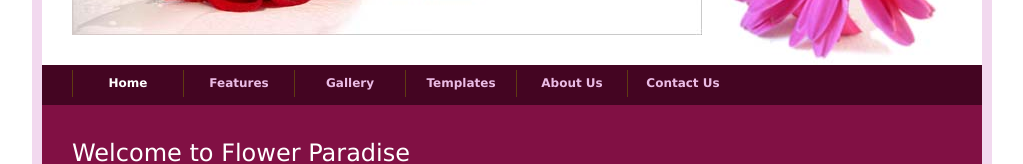
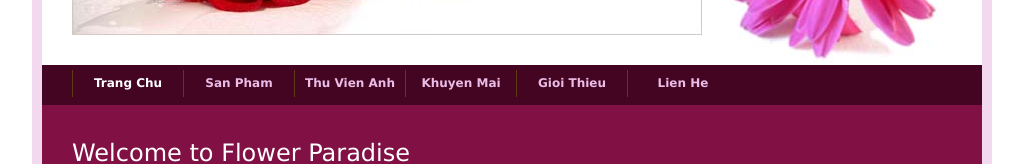
Before and after one commit to hwang2501/BTGIT, a website: page public/index.html in a window 1280 px wide. Shown: the part 338-502 px from the top of the page, without its empty margins (128-1151 px from the left). Drawn offline with Linux system fonts and the light colour scheme.

Commit message:
B4: Translate navigation menu to Vietnamese

```diff
--- a/public/index.html
+++ b/public/index.html
@@ -32,13 +32,14 @@
 
 <div id="templatemo_menu_panel">
         <ul>
-            <li><a href="#" class="current">Home</a></li>
-            <li><a href="http://www.templatemo.com" target="_parent">Features</a></li>
-            <li><a href="http://www.templatemo.com/page/1" target="_parent">Gallery</a></li>
-            <li><a href="http://www.templatemo.com/page/2" target="_parent">Templates</a></li>
-            <li><a href="#">About Us</a></li>
-            <li><a href="#">Contact Us</a></li>
+            <li><a href="#" class="current">Trang Chu</a></li>
+            <li><a href="#products">San Pham</a></li>
+            <li><a href="#gallery">Thu Vien Anh</a></li>
+            <li><a href="#promotions">Khuyen Mai</a></li>
+            <li><a href="#about">Gioi Thieu</a></li>
+            <li><a href="#contact">Lien He</a></li>
         </ul>
+
     </div> <!-- end of menu -->
 
     <div id="templatemo_content">
```
